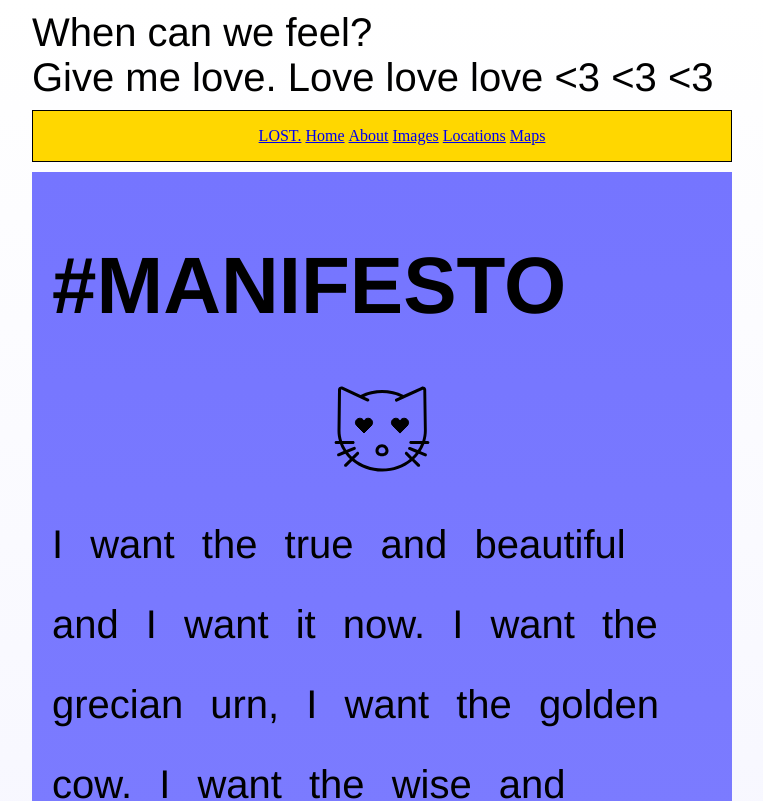
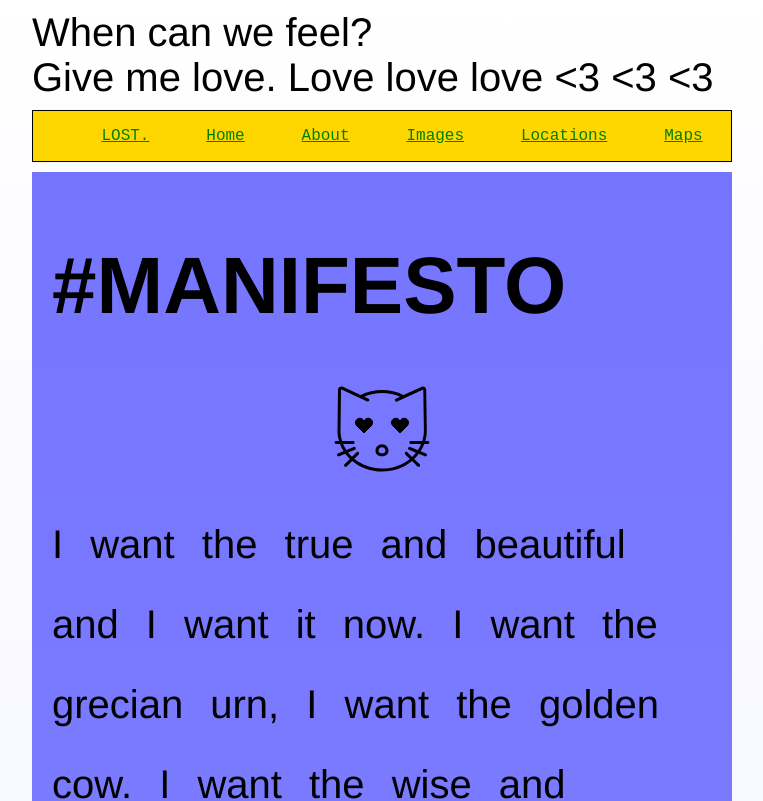
Before and after one commit to thmsdnnr/javascript30, a plain HTML site: page day24/index.html in a window 1280 px wide. Shown: the top 801 px of the page, without its empty margins (258-1021 px from the left). Drawn offline with Linux system fonts and the light colour scheme.

Commit message:
added some TODOs and a tags

```diff
--- a/day24/app.js
+++ b/day24/app.js
@@ -20,11 +20,6 @@ window.onload = function() {
     ticking=true;
   }
 
-    let headP=document.querySelector('div.headMe');
-    headP.addEventListener('blur',function(){
-    headP.innerHTML+=`<img src="./lovecat.svg" class="loveCat" alt="a cat with love in its eyes" height="400" width="400">`;
-  });
-
   function freeTheNav() {
     if (window.scrollY>=topOfNavbar) { //handle scroll down
       navbar.style.transform=`translateY(${(window.scrollY-topOfNavbar)}px)`;
--- a/day24/index.html
+++ b/day24/index.html
@@ -15,27 +15,32 @@
     <nav id="main">
       <ul>
         <li class="logo"><a href="#">LOST.</a></li>
-        <li><a href="#">Home</a></li>
-        <li><a href="#">About</a></li>
-        <li><a href="#">Images</a></li>
-        <li><a href="#">Locations</a></li>
-        <li><a href="#">Maps</a></li>
+        <li><a href="#home">Home</a></li>
+        <li><a href="#about">About</a></li>
+        <li><a href="#images">Images</a></li>
+        <li><a href="#locations">Locations</a></li>
+        <li><a href="#maps">Maps</a></li>
       </ul>
     </nav>
     <div class="site-wrap">
+      <a name="home"></a>
       <h1>#MANIFESTO</h1>
       <span class="catFace"><img src="./lovecat.svg" class="loveCat" alt="a cat with love in its eyes" height="125" width="100"></span>
       <p>I want the true and beautiful and I want it now. I want the grecian urn, I want the golden cow. I want the wise and wonderful, the things that make distinct. I want the whole anemone the sea that's painted pink. I want my aspiration's quenched my thirst for mind fulfilled. I want to crest the mountain and every dollop and hill.</p>
       <p>I want the true and beautiful and I want it now. I want the grecian urn, I want the golden cow. I want the wise and wonderful, the things that make distinct. I want the whole anemone the sea that's painted pink. I want my aspiration's quenched my thirst for mind fulfilled. I want to crest the mountain and every dollop and hill.</p>
       <p>I want the true and beautiful and I want it now. I want the grecian urn, I want the golden cow. I want the wise and wonderful, the things that make distinct. I want the whole anemone the sea that's painted pink. I want my aspiration's quenched my thirst for mind fulfilled. I want to crest the mountain and every dollop and hill.</p>
+      <a name="about"></a><h1>#ABOUT THIS</h1>
       <p>I want the true and beautiful and I want it now. I want the grecian urn, I want the golden cow. I want the wise and wonderful, the things that make distinct. I want the whole anemone the sea that's painted pink. I want my aspiration's quenched my thirst for mind fulfilled. I want to crest the mountain and every dollop and hill.</p>
       <p>I want the true and beautiful and I want it now. I want the grecian urn, I want the golden cow. I want the wise and wonderful, the things that make distinct. I want the whole anemone the sea that's painted pink. I want my aspiration's quenched my thirst for mind fulfilled. I want to crest the mountain and every dollop and hill.</p>
       <p>I want the true and beautiful and I want it now. I want the grecian urn, I want the golden cow. I want the wise and wonderful, the things that make distinct. I want the whole anemone the sea that's painted pink. I want my aspiration's quenched my thirst for mind fulfilled. I want to crest the mountain and every dollop and hill.</p>
+      <a name="images"></a><h1>#IMAGES</h1>
       <p>I want the true and beautiful and I want it now. I want the grecian urn, I want the golden cow. I want the wise and wonderful, the things that make distinct. I want the whole anemone the sea that's painted pink. I want my aspiration's quenched my thirst for mind fulfilled. I want to crest the mountain and every dollop and hill.</p>
       <p>I want the true and beautiful and I want it now. I want the grecian urn, I want the golden cow. I want the wise and wonderful, the things that make distinct. I want the whole anemone the sea that's painted pink. I want my aspiration's quenched my thirst for mind fulfilled. I want to crest the mountain and every dollop and hill.</p>
       <p>I want the true and beautiful and I want it now. I want the grecian urn, I want the golden cow. I want the wise and wonderful, the things that make distinct. I want the whole anemone the sea that's painted pink. I want my aspiration's quenched my thirst for mind fulfilled. I want to crest the mountain and every dollop and hill.</p>
+      <a name="locations"></a><h1>#LOCATIONS</h1>
       <p>I want the true and beautiful and I want it now. I want the grecian urn, I want the golden cow. I want the wise and wonderful, the things that make distinct. I want the whole anemone the sea that's painted pink. I want my aspiration's quenched my thirst for mind fulfilled. I want to crest the mountain and every dollop and hill.</p>
       <p>I want the true and beautiful and I want it now. I want the grecian urn, I want the golden cow. I want the wise and wonderful, the things that make distinct. I want the whole anemone the sea that's painted pink. I want my aspiration's quenched my thirst for mind fulfilled. I want to crest the mountain and every dollop and hill.</p>
+      <a name="maps"></a><h1>#MAPS</h1>
       <p>I want the true and beautiful and I want it now. I want the grecian urn, I want the golden cow. I want the wise and wonderful, the things that make distinct. I want the whole anemone the sea that's painted pink. I want my aspiration's quenched my thirst for mind fulfilled. I want to crest the mountain and every dollop and hill.</p>
       <p>I want the true and beautiful and I want it now. I want the grecian urn, I want the golden cow. I want the wise and wonderful, the things that make distinct. I want the whole anemone the sea that's painted pink. I want my aspiration's quenched my thirst for mind fulfilled. I want to crest the mountain and every dollop and hill.</p>
       <p>I want the true and beautiful and I want it now. I want the grecian urn, I want the golden cow. I want the wise and wonderful, the things that make distinct. I want the whole anemone the sea that's painted pink. I want my aspiration's quenched my thirst for mind fulfilled. I want to crest the mountain and every dollop and hill.</p>
--- a/day24/style.css
+++ b/day24/style.css
@@ -61,10 +61,6 @@ div.site-wrap {
 
 nav#main {
   background-color: gold;
-  display: flex;
-  flex-flow: row nowrap;
-  justify-content: center;
-  text-align: center;
   width: 700px;
   border: 1px solid black;
   justify-content: center;
@@ -77,8 +73,24 @@ span.catFace{
   text-align: center;
 }
 
+ul {
+  display: flex;
+  flex-flow: row nowrap;
+  justify-content: space-between;
+  text-align: center;
+}
+
 li {
-  flex: 0 1 auto;
+  flex: 1 auto;
   list-style: none;
   display: inline;
+  font-family: 'Courier New', monospace;
 }
+
+li:hover {
+  transform: scale(1.1);
+}
+
+a {
+  color: green;
+}
```
Also changed, not shown: 1 other file.
